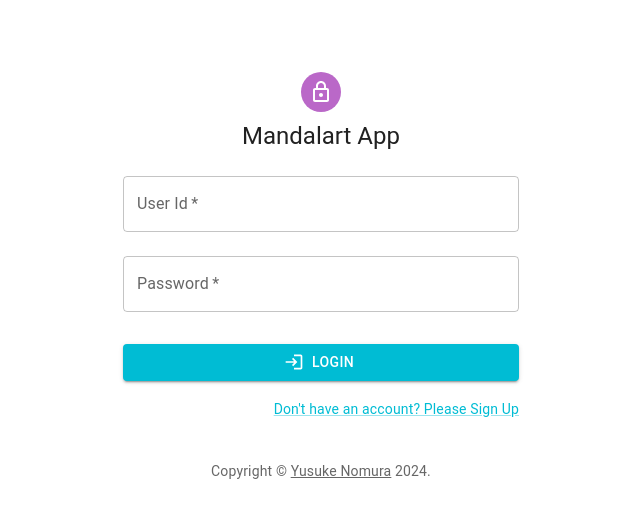
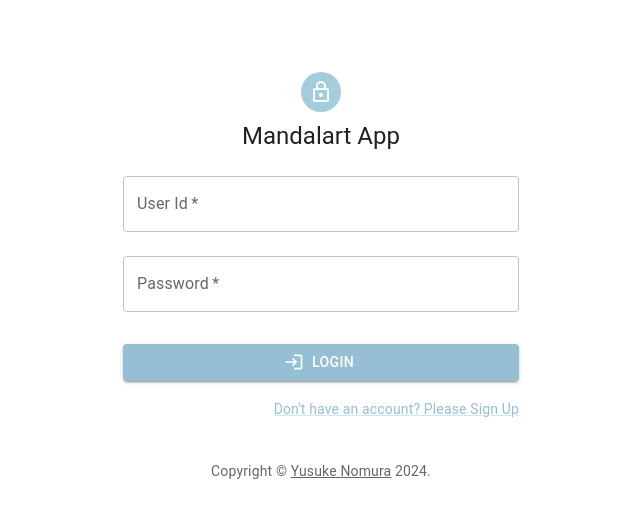
Before and after one commit to nomura565/mandalart-app-front, a React (Create React App) app: page / in a window 1280 px wide. Shown: the top 518 px of the page, without its empty margins (319-959 px from the left). Built offline with nearby package versions, Linux system fonts and the light colour scheme.

Commit message:
デザイン修正

```diff
--- a/src/components/Const.js
+++ b/src/components/Const.js
@@ -5,12 +5,16 @@ export const SELECT_YYYY_LIST = [2024,2025];
 /** テーマ */
 export const THEME = {
   palette: {
-    mode: 'light',
-     primary: {
-      main: '#00bcd4',
+    primary: {
+      light: '#a3cddd',
+      main: '#96bfd3',
       contrastText:'#fff'
     },
-    }
+    error: {
+      main: '#cd4338',
+      contrastText:'#fff'
+    },
+  }
 }
 
 /** ロールID */
--- a/src/routes/Login.js
+++ b/src/routes/Login.js
@@ -147,7 +147,7 @@ function Login() {
             alignItems: 'center',
           }}
         >
-          <Avatar sx={{ m: 1, bgcolor: 'secondary.light' }}>
+          <Avatar sx={{ m: 1, bgcolor: 'primary.light' }}>
             <LockOutlinedIcon />
           </Avatar>
           <Typography component="h1" variant="h5">
```
